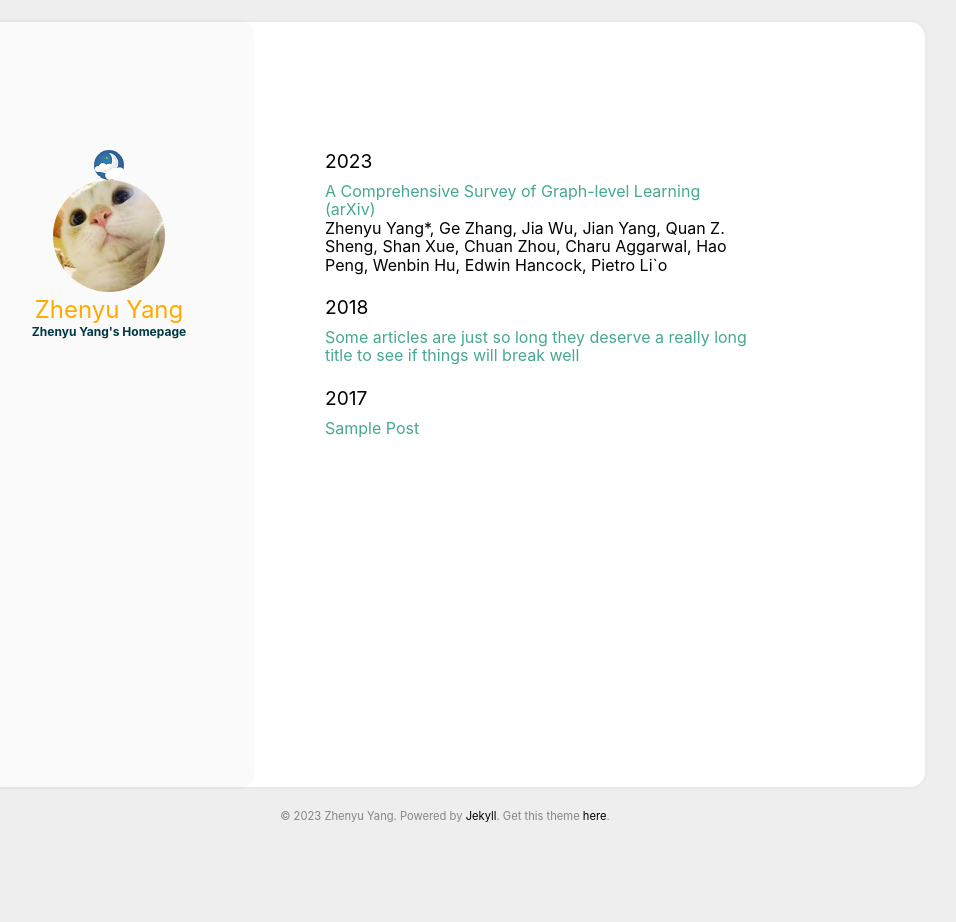
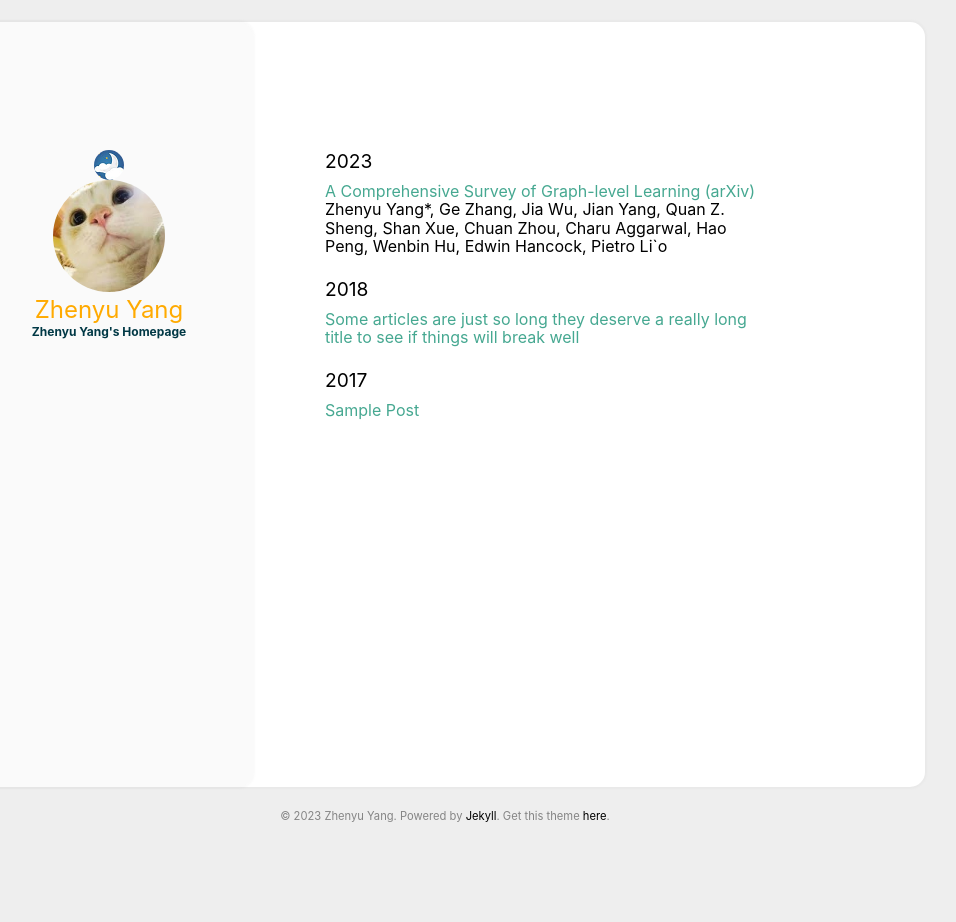
Before and after one commit to ZhenyuYangMQ/ZhenyuYangMQ.github.io, a Jekyll site: the page built from index.html, in a window 1280 px wide. Shown: the whole page, without its empty margins (195-1151 px from the left). Built offline with Jekyll 4.4.1, drawn with Linux system fonts in a browser that asks for light colours.

Commit message:
Update main.scss

```diff
--- a/assets/css/main.scss
+++ b/assets/css/main.scss
@@ -242,7 +242,7 @@ img {
     }
 
     @include breakpoint(medium) {
-        max-width: 33rem;
+        max-width: 35rem;
         margin-top: 5rem;
     }
 
```
